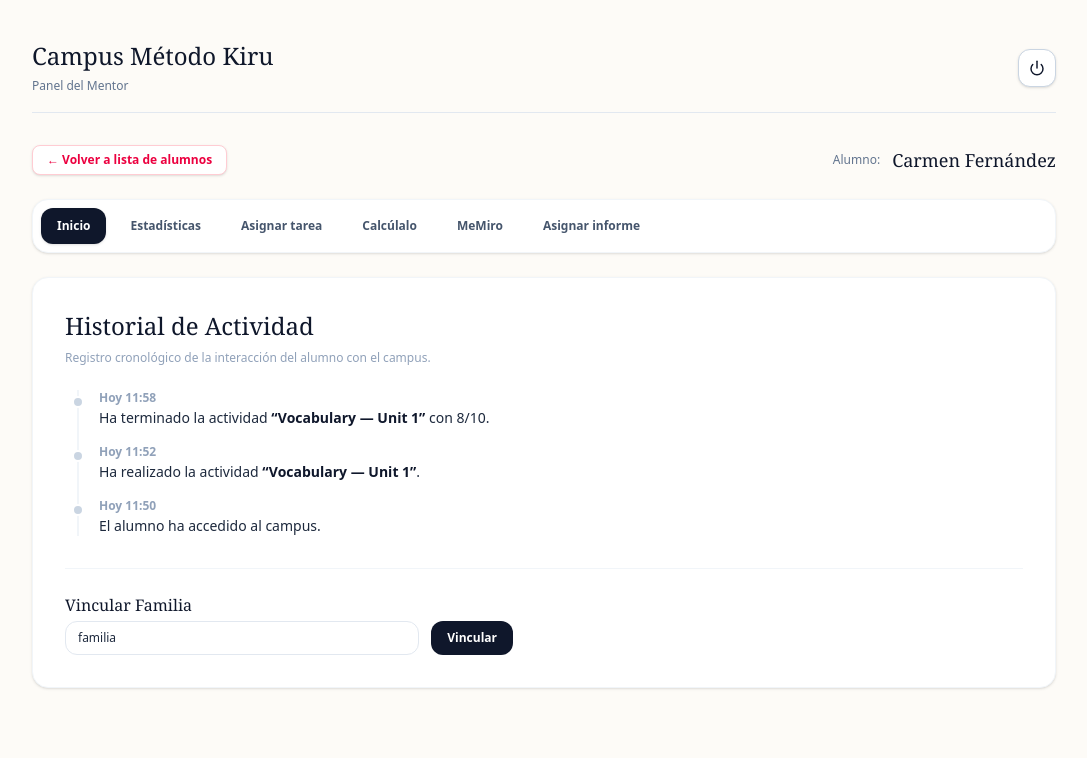
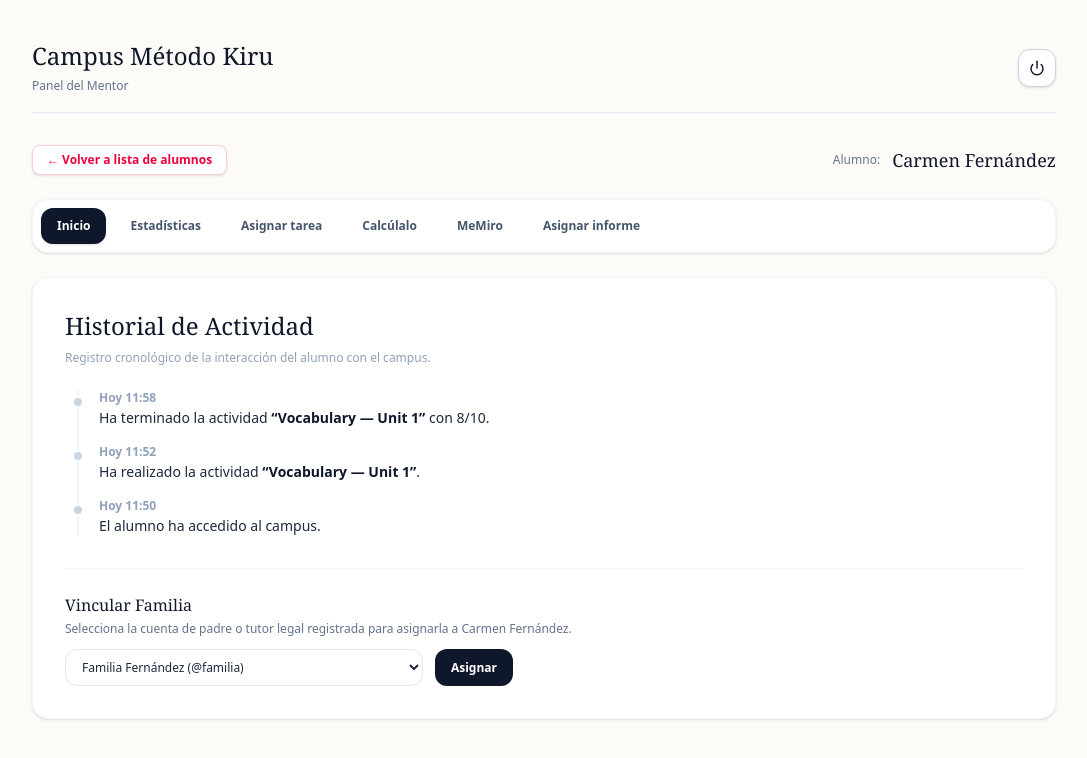
Before and after one commit to silvia051206-droid/campus-kiru, a Next.js app: page /mentor in a window 1280 px wide. Both pictures are taken after a click on the element 378 px from the left and 293 px from the top of the page. Shown: the top 758 px of the page, without its empty margins (96-1183 px from the left). Built offline with nearby package versions, Linux system fonts and the light colour scheme.

Commit message:
feat: desplegable con lista de padres registrados para asignar en mentor

```diff
--- a/app/mentor/page.tsx
+++ b/app/mentor/page.tsx
@@ -1,6 +1,6 @@
 'use client';
 
-import React, { useState } from 'react';
+import React, { useState, useEffect } from 'react';
 import { useRouter } from 'next/navigation';
 
 interface Student {
@@ -12,6 +12,20 @@ interface Student {
   avatarText: string;
   linkedParent?: string;
 }
+
+interface UserAccount {
+  id: string;
+  name: string;
+  username: string;
+  role: "alumno" | "mentor" | "padre" | "admin";
+}
+
+const DEFAULT_USERS: UserAccount[] = [
+  { id: "1", name: "Carmen Fernández", username: "carmen", role: "alumno" },
+  { id: "2", name: "Tutor Principal", username: "mentor", role: "mentor" },
+  { id: "3", name: "Familia Fernández", username: "familia", role: "padre" },
+  { id: "4", name: "Administrador General", username: "admin", role: "admin" },
+];
 
 const initialStudents: Student[] = [
   {
@@ -34,7 +48,23 @@ export default function MentorPage() {
   >('inicio');
 
   const [parentUsername, setParentUsername] = useState('');
+  const [familyUsers, setFamilyUsers] = useState<UserAccount[]>([]);
   const [linkSuccess, setLinkSuccess] = useState(false);
+
+  // Cargar usuarios con rol padre/madre registrados en el sistema
+  useEffect(() => {
+    let allUsers = DEFAULT_USERS;
+    const savedUsers = localStorage.getItem("kiru_custom_users");
+    if (savedUsers) {
+      try {
+        allUsers = JSON.parse(savedUsers);
+      } catch (e) {
+        console.error(e);
+      }
+    }
+    const padres = allUsers.filter(u => u.role === "padre");
+    setFamilyUsers(padres);
+  }, []);
 
   const handleLinkParent = (e: React.FormEvent) => {
     e.preventDefault();
@@ -193,26 +223,38 @@ export default function MentorPage() {
                     </div>
                   </div>
 
+                  {/* VINCULAR FAMILIA CON DESPLEGABLE */}
                   <div className="pt-6 border-t border-slate-100">
                     <h3 className="text-base font-serif text-slate-900 mb-1">Vincular Familia</h3>
+                    <p className="text-xs text-slate-500 mb-3">
+                      Selecciona la cuenta de padre o tutor legal registrada para asignarla a {selectedStudent.name}.
+                    </p>
                     <form onSubmit={handleLinkParent} className="flex flex-col sm:flex-row gap-3 max-w-md">
-                      <input
-                        type="text"
+                      <select
                         value={parentUsername}
                         onChange={(e) => setParentUsername(e.target.value)}
-                        placeholder="Usuario de la familia"
-                        className="flex-1 border border-slate-200 rounded-xl px-3 py-2 text-xs text-slate-800"
+                        className="flex-1 border border-slate-200 rounded-xl px-3 py-2 text-xs text-slate-800 bg-white focus:outline-none focus:border-slate-800"
                         required
-                      />
+                      >
+                        <option value="">-- Selecciona un padre / tutor --</option>
+                        {familyUsers.map((fam) => (
+                          <option key={fam.id} value={fam.username}>
+                            {fam.name} (@{fam.username})
+                          </option>
+                        ))}
+                      </select>
                       <button
                         type="submit"
-                        className="px-4 py-2 bg-slate-900 text-white rounded-xl text-xs font-semibold hover:bg-slate-800 transition"
+                        disabled={!parentUsername}
+                        className="px-4 py-2 bg-slate-900 text-white rounded-xl text-xs font-semibold hover:bg-slate-800 transition disabled:opacity-40"
                       >
-                        Vincular
+                        Asignar
                       </button>
                     </form>
                     {linkSuccess && (
-                      <p className="text-xs text-emerald-600 font-semibold mt-2">Familia vinculada.</p>
+                      <p className="text-xs text-emerald-600 font-semibold mt-2">
+                        Familia @{parentUsername} vinculada con éxito.
+                      </p>
                     )}
                   </div>
                 </div>
```
